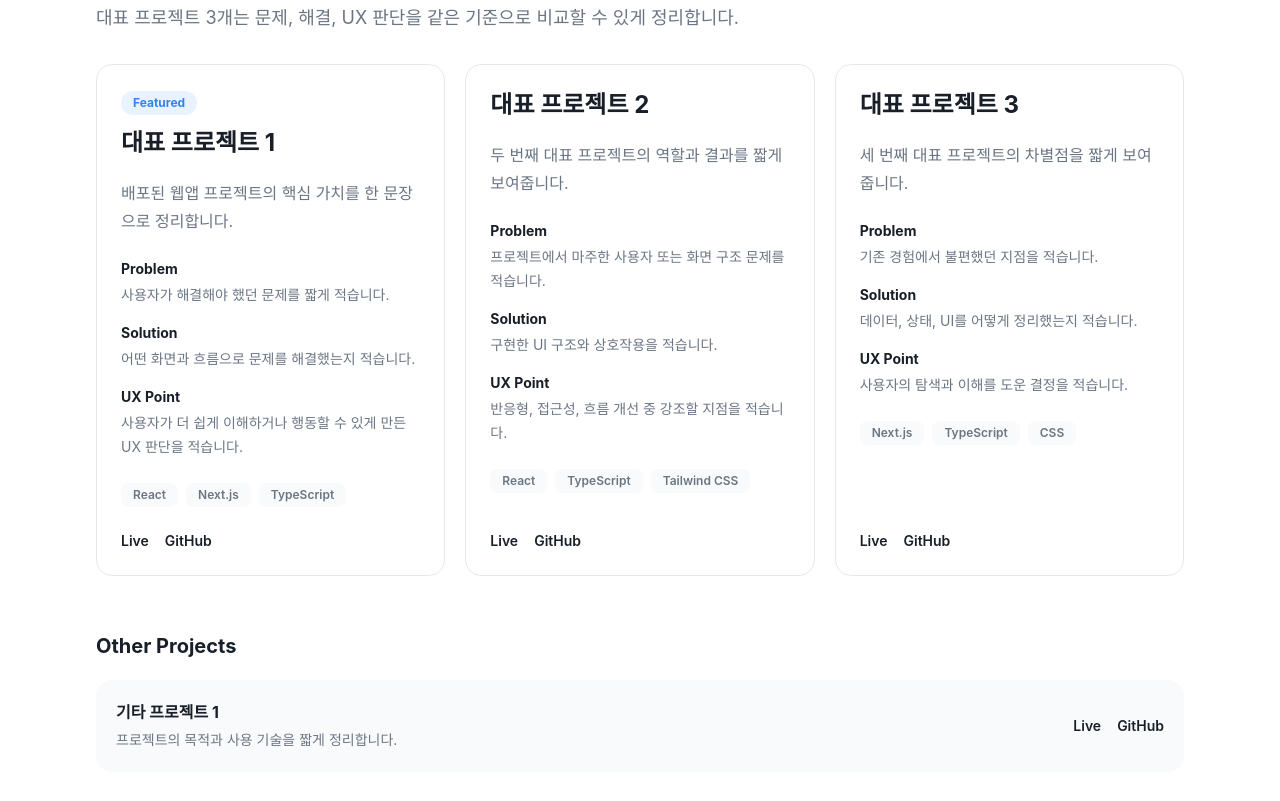
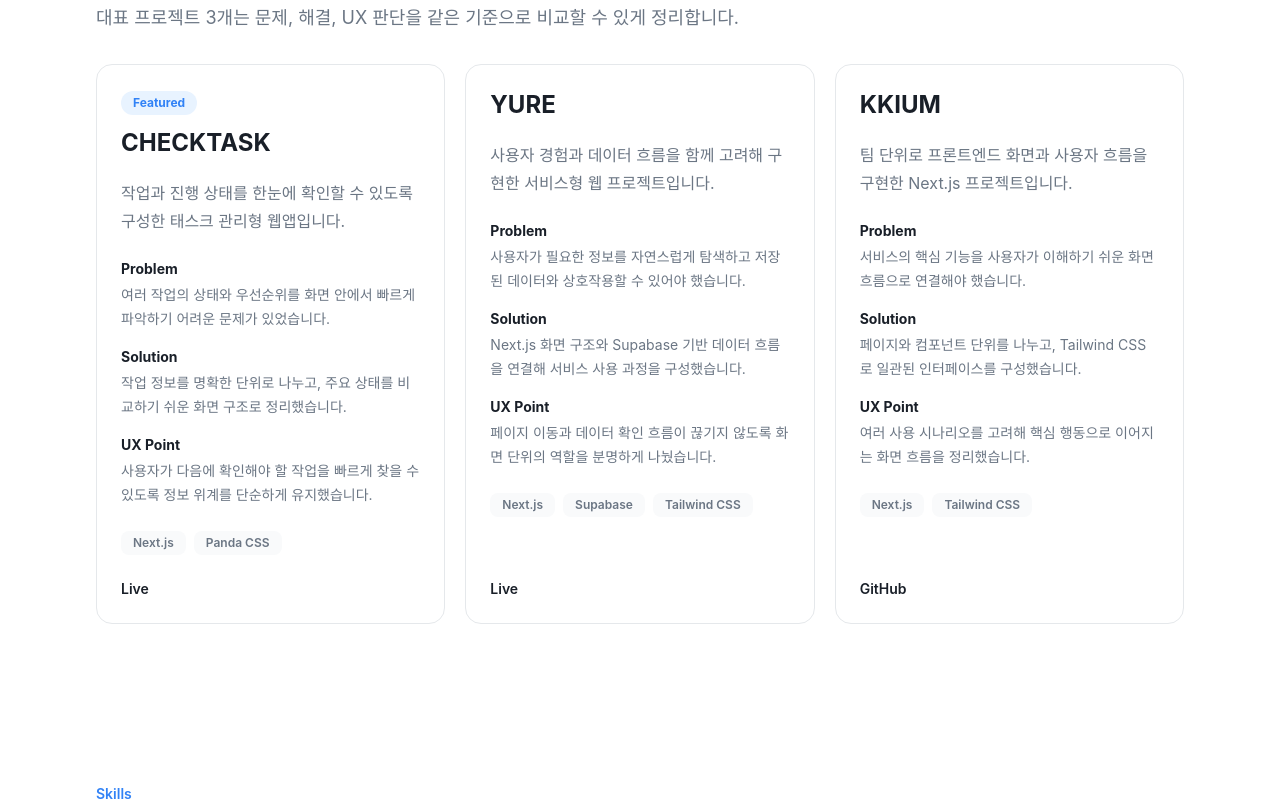
Before and after one commit to sungtaegyeong/portfolio, a Next.js app: page / in a window 1280 px wide. Shown: the part 860-1661 px from the top of the page. Built offline with nearby package versions, Linux system fonts and the light colour scheme.

Commit message:
content: add featured project details

```diff
--- a/src/components/sections/ProjectsSection.tsx
+++ b/src/components/sections/ProjectsSection.tsx
@@ -61,6 +61,7 @@ export function ProjectsSection() {
           <ProjectCard key={project.slug} project={project} />
         ))}
       </div>
+      {otherProjects.length > 0 && (
         <div className="mt-14">
           <h3 className="text-xl font-bold text-[var(--foreground)]">Other Projects</h3>
           <div className="mt-5 grid gap-3">
@@ -81,6 +82,7 @@ export function ProjectsSection() {
             ))}
           </div>
         </div>
+      )}
     </Section>
   );
 }
--- a/src/data/projects.ts
+++ b/src/data/projects.ts
@@ -13,51 +13,36 @@ export type Project = {
 
 export const featuredProjects: Project[] = [
   {
-    slug: "featured-project-1",
-    title: "대표 프로젝트 1",
-    summary: "배포된 웹앱 프로젝트의 핵심 가치를 한 문장으로 정리합니다.",
-    problem: "사용자가 해결해야 했던 문제를 짧게 적습니다.",
-    solution: "어떤 화면과 흐름으로 문제를 해결했는지 적습니다.",
-    uxPoint: "사용자가 더 쉽게 이해하거나 행동할 수 있게 만든 UX 판단을 적습니다.",
-    techStack: ["React", "Next.js", "TypeScript"],
-    liveUrl: "#",
-    githubUrl: "#",
+    slug: "checktask",
+    title: "CHECKTASK",
+    summary: "작업과 진행 상태를 한눈에 확인할 수 있도록 구성한 태스크 관리형 웹앱입니다.",
+    problem: "여러 작업의 상태와 우선순위를 화면 안에서 빠르게 파악하기 어려운 문제가 있었습니다.",
+    solution: "작업 정보를 명확한 단위로 나누고, 주요 상태를 비교하기 쉬운 화면 구조로 정리했습니다.",
+    uxPoint: "사용자가 다음에 확인해야 할 작업을 빠르게 찾을 수 있도록 정보 위계를 단순하게 유지했습니다.",
+    techStack: ["Next.js", "Panda CSS"],
+    liveUrl: "https://checktask.kro.kr",
     featured: true,
   },
   {
-    slug: "featured-project-2",
-    title: "대표 프로젝트 2",
-    summary: "두 번째 대표 프로젝트의 역할과 결과를 짧게 보여줍니다.",
-    problem: "프로젝트에서 마주한 사용자 또는 화면 구조 문제를 적습니다.",
-    solution: "구현한 UI 구조와 상호작용을 적습니다.",
-    uxPoint: "반응형, 접근성, 흐름 개선 중 강조할 지점을 적습니다.",
-    techStack: ["React", "TypeScript", "Tailwind CSS"],
-    liveUrl: "#",
-    githubUrl: "#",
+    slug: "yure",
+    title: "YURE",
+    summary: "사용자 경험과 데이터 흐름을 함께 고려해 구현한 서비스형 웹 프로젝트입니다.",
+    problem: "사용자가 필요한 정보를 자연스럽게 탐색하고 저장된 데이터와 상호작용할 수 있어야 했습니다.",
+    solution: "Next.js 화면 구조와 Supabase 기반 데이터 흐름을 연결해 서비스 사용 과정을 구성했습니다.",
+    uxPoint: "페이지 이동과 데이터 확인 흐름이 끊기지 않도록 화면 단위의 역할을 분명하게 나눴습니다.",
+    techStack: ["Next.js", "Supabase", "Tailwind CSS"],
+    liveUrl: "https://www.yure.me",
   },
   {
-    slug: "featured-project-3",
-    title: "대표 프로젝트 3",
-    summary: "세 번째 대표 프로젝트의 차별점을 짧게 보여줍니다.",
-    problem: "기존 경험에서 불편했던 지점을 적습니다.",
-    solution: "데이터, 상태, UI를 어떻게 정리했는지 적습니다.",
-    uxPoint: "사용자의 탐색과 이해를 도운 결정을 적습니다.",
-    techStack: ["Next.js", "TypeScript", "CSS"],
-    liveUrl: "#",
-    githubUrl: "#",
+    slug: "kkium",
+    title: "KKIUM",
+    summary: "팀 단위로 프론트엔드 화면과 사용자 흐름을 구현한 Next.js 프로젝트입니다.",
+    problem: "서비스의 핵심 기능을 사용자가 이해하기 쉬운 화면 흐름으로 연결해야 했습니다.",
+    solution: "페이지와 컴포넌트 단위를 나누고, Tailwind CSS로 일관된 인터페이스를 구성했습니다.",
+    uxPoint: "여러 사용 시나리오를 고려해 핵심 행동으로 이어지는 화면 흐름을 정리했습니다.",
+    techStack: ["Next.js", "Tailwind CSS"],
+    githubUrl: "https://github.com/team-KKIUM/KKIUM-FE",
   },
 ];
 
-export const otherProjects: Project[] = [
-  {
-    slug: "other-project-1",
-    title: "기타 프로젝트 1",
-    summary: "프로젝트의 목적과 사용 기술을 짧게 정리합니다.",
-    problem: "간단한 문제 정의를 적습니다.",
-    solution: "간단한 해결 방식을 적습니다.",
-    uxPoint: "간단한 UX 포인트를 적습니다.",
-    techStack: ["React", "TypeScript"],
-    liveUrl: "#",
-    githubUrl: "#",
-  },
-];
+export const otherProjects: Project[] = [];
```
Lines whose indentation alone changed are shown as unchanged.
